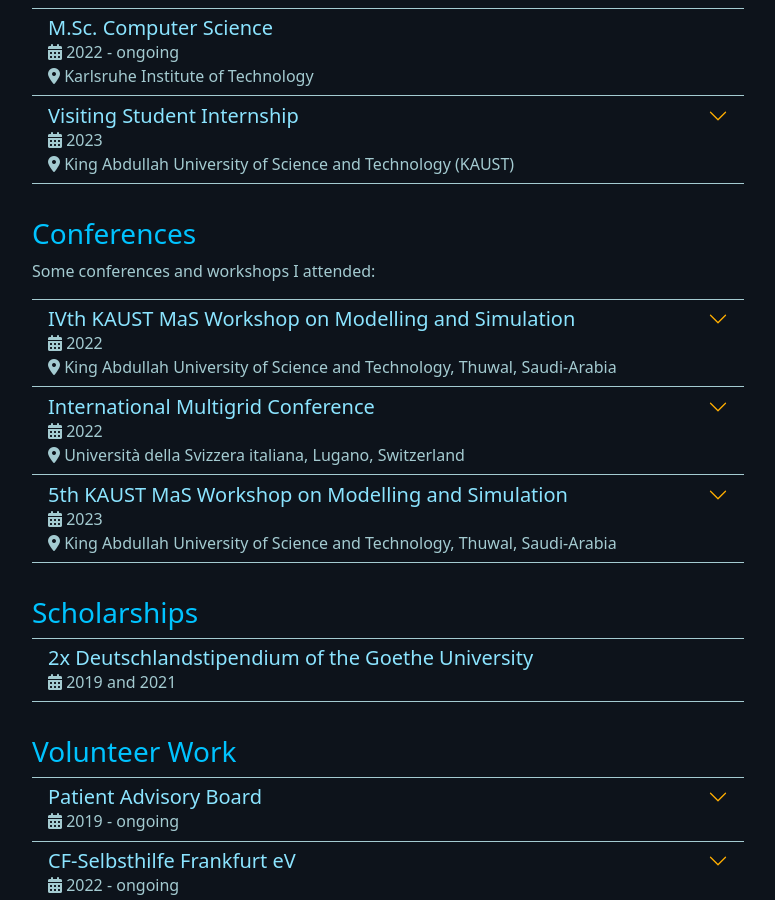
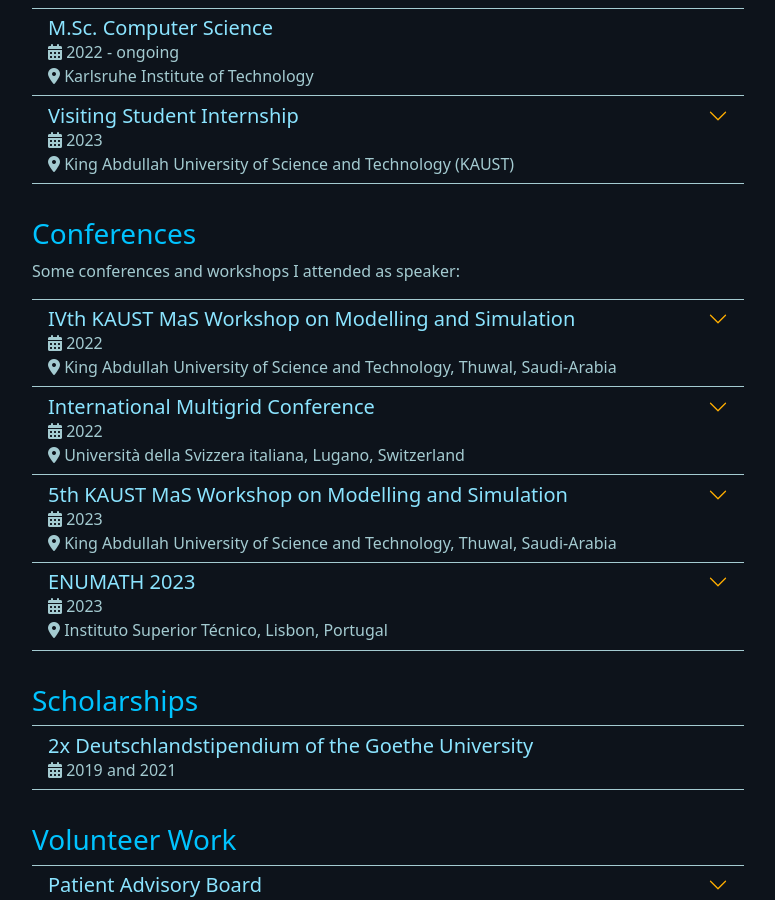
Before and after one commit to Nordegraf/nordegraf.github.io, a Jekyll site: the page built from _pages/about.html, in a window 1280 px wide and 900 px high, scrolled down 479 px. Shown: the whole window, without its empty margins (74-849 px from the left). Built offline with Jekyll 4.4.1, drawn with Linux system fonts in a browser that asks for light colours.

Commit message:
added enumath2023 talk

```diff
--- a/_data/conferences.yml
+++ b/_data/conferences.yml
@@ -24,3 +24,12 @@
   link: https://cemse.kaust.edu.sa/events/event/5th-kaust-cemse-mas-workshop-modelling-and-simulation
   talk: Simulation of unsaturated density driven flow with a phreatic surface
   role: speaker
+
+- name: ENUMATH 2023
+  institution: Instituto Superior Técnico
+  city: Lisbon
+  country: Portugal
+  year: 2023
+  link: https://enumath2023.com
+  talk: Simulation of unsaturated density driven flow with a phreatic surface
+  role: speaker
--- a/_pages/about.html
+++ b/_pages/about.html
@@ -60,7 +60,7 @@
 <div class="py-3">
 <h3>Conferences</h3>
 <p>
-Some conferences and workshops I attended:
+Some conferences and workshops I attended as speaker:
 </p>
 
 <div class="col-md-8 accordion accordion-flush" id="accordionConferences">
```
